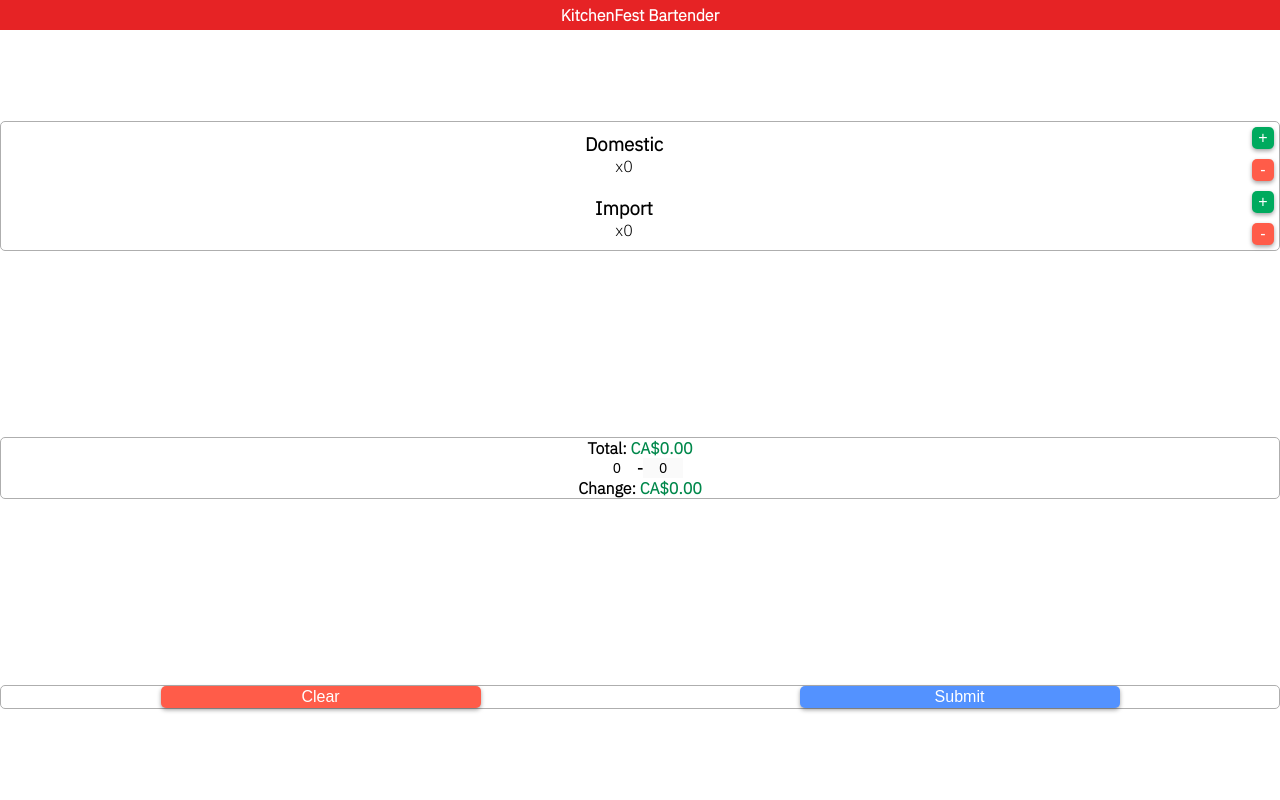
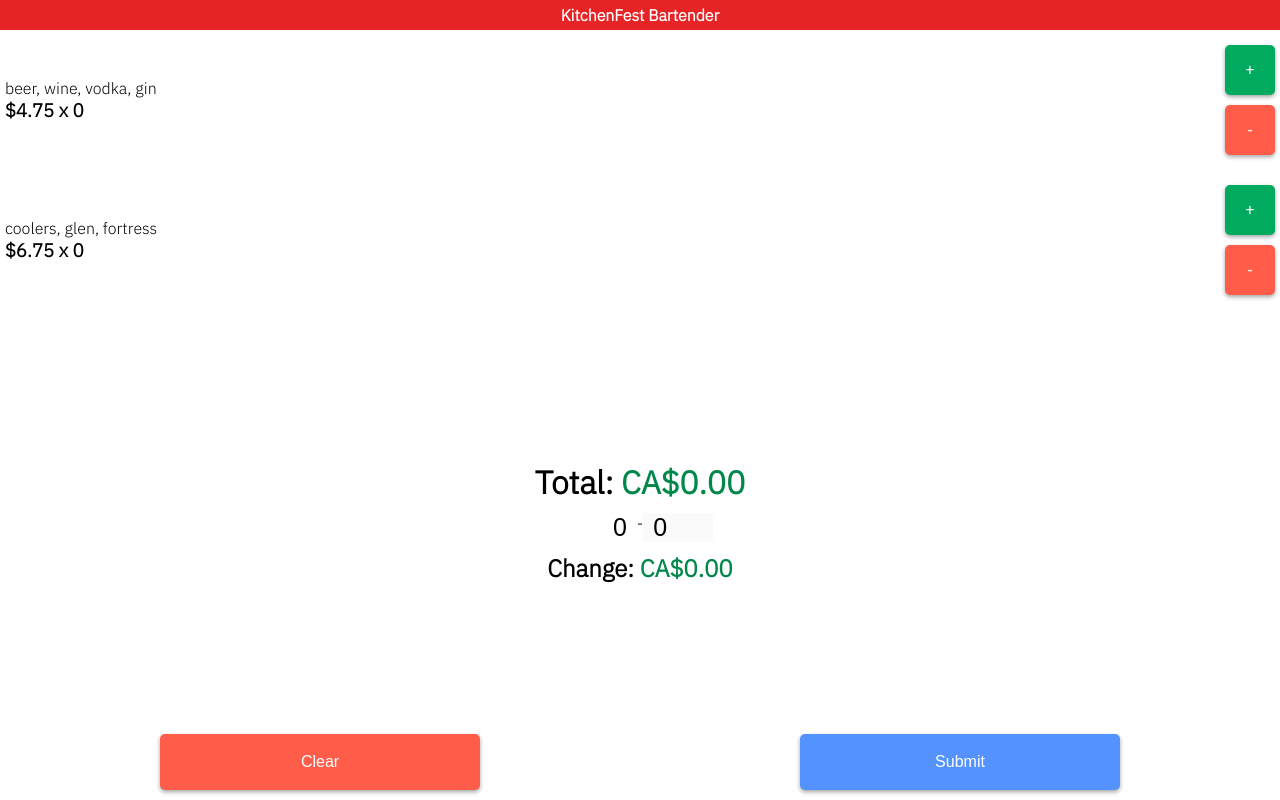
Before and after one commit to therockhopper/bartender, an Angular app: page / in a window 1280 px wide. Built offline with nearby package versions, Linux system fonts and the light colour scheme.

Commit message:
add description

```diff
--- a/src/_buttons.scss
+++ b/src/_buttons.scss
@@ -1,6 +1,6 @@
 .btn {
-  height: 2.2rem;
-  width: 2.2rem;
+  height: 5rem;
+  width: 5rem;
   border: none;
   font-size: 1.6rem;
   border-radius: .5rem;
--- a/src/app/app.component.html
+++ b/src/app/app.component.html
@@ -5,8 +5,8 @@
   <div class="main">
     <div class="domestic">
       <div class="label">
-        <h3>Domestic </h3>
-        <span>x{{ numberOfDomestic }}</span>
+        <p>beer, wine, vodka, gin</p>
+        <h3>$4.75 x {{ numberOfDomestic }}</h3>
       </div>
       <div class="buttons">
         <button class="btn-green" (click)="calculateTotal('domestic', 1)">+</button>
@@ -15,8 +15,8 @@
     </div>
     <div class="import">
       <div class="label">
-        <h3>Import</h3>
-        <span>x{{ numberOfImport }}</span>
+        <p>coolers, glen, fortress</p>
+        <h3>$6.75 x {{ numberOfImport }}</h3>
       </div>
       <div class="buttons">
         <button class="btn-green" (click)="calculateTotal('import', 1)">+</button>
@@ -25,13 +25,13 @@
     </div>
   </div>
   <div class="calc">
-    <h4> Total: <span>{{ grandTotal | currency:'CAD':true }}</span></h4>
-    <h4>
+    <h1> Total: <span>{{ grandTotal | currency:'CAD':true }}</span></h1>
+    <div>
       <input type="tel" [ngModel]="commonBill" (ngModelChange)="setCommonBill($event)">
       -
       <input type="tel" [ngModel]="grandTotal" disabled>
-    </h4>
-    <h4> Change: <span>{{ commonBillRemainder | currency:'CAD':true }}</span></h4>
+    </div>
+    <h2> Change: <span>{{ commonBillRemainder | currency:'CAD':true }}</span></h2>
   </div>
   <div class="footer">
     <button class="btn-red" (click)="clear()">Clear</button>
--- a/src/app/app.component.scss
+++ b/src/app/app.component.scss
@@ -15,7 +15,7 @@
   display: flex;
   flex-direction: column;
   height: calc(100% - #{$navHeight});
-  justify-content: space-around;
+  justify-content: space-between;
   align-items: center;
   overflow: hidden;
 
@@ -23,25 +23,19 @@
     display: flex;
     flex-direction: column;
     width: 100%;
-    border: 1px solid #aeaeae;
-    border-radius: .5rem;
 
     & > div {
       display: flex;
       align-items: center;
       justify-content: space-between;
+      margin: 1rem 0;
 
       div {
         margin: 0 .5rem;
       }
 
       .label {
-        display: flex;
         width: 100%;
-        flex-direction: column;
-        justify-content: center;
-        align-items: center;
-        text-align: center;
       }
     }
 
@@ -59,28 +53,33 @@
 
   .calc {
     width: 100%;
-    margin: .5rem 0;
-    border: 1px solid #aeaeae;
-    border-radius: .5rem;
 
-    h4 {
+    h1, h2, h3 {
       text-align: center;
+    }
 
     span {
       color: color("green", 50);
     }
 
-      &:nth-of-type(2) {
+    div {
       display: flex;
       justify-content: center;
       text-align: center;
+      margin: 1rem 0;
 
       input {
-          width: 4rem;
-          text-align: center;
+        width: 100%;
+        max-width: 7rem;
+        text-align: end;
+        padding-right: 1rem;
         color: #000;
         border: none;
-          font-size: 1.4rem;
+        font-size: 2.5rem;
+
+        &:nth-child(2) {
+          text-align: start;
+          padding-left: 1rem;
         }
       }
     }
@@ -90,11 +89,11 @@
     display: flex;
     width: 100%;
     justify-content: space-around;
-    border: 1px solid #aeaeae;
-    border-radius: .5rem;
+    margin-bottom: 1rem;
 
     button {
       width: 100%;
+      height: 7vh;
       max-width: 32rem;
       margin: 0 .35rem;
     }
```
Lines whose indentation alone changed are shown as unchanged.
